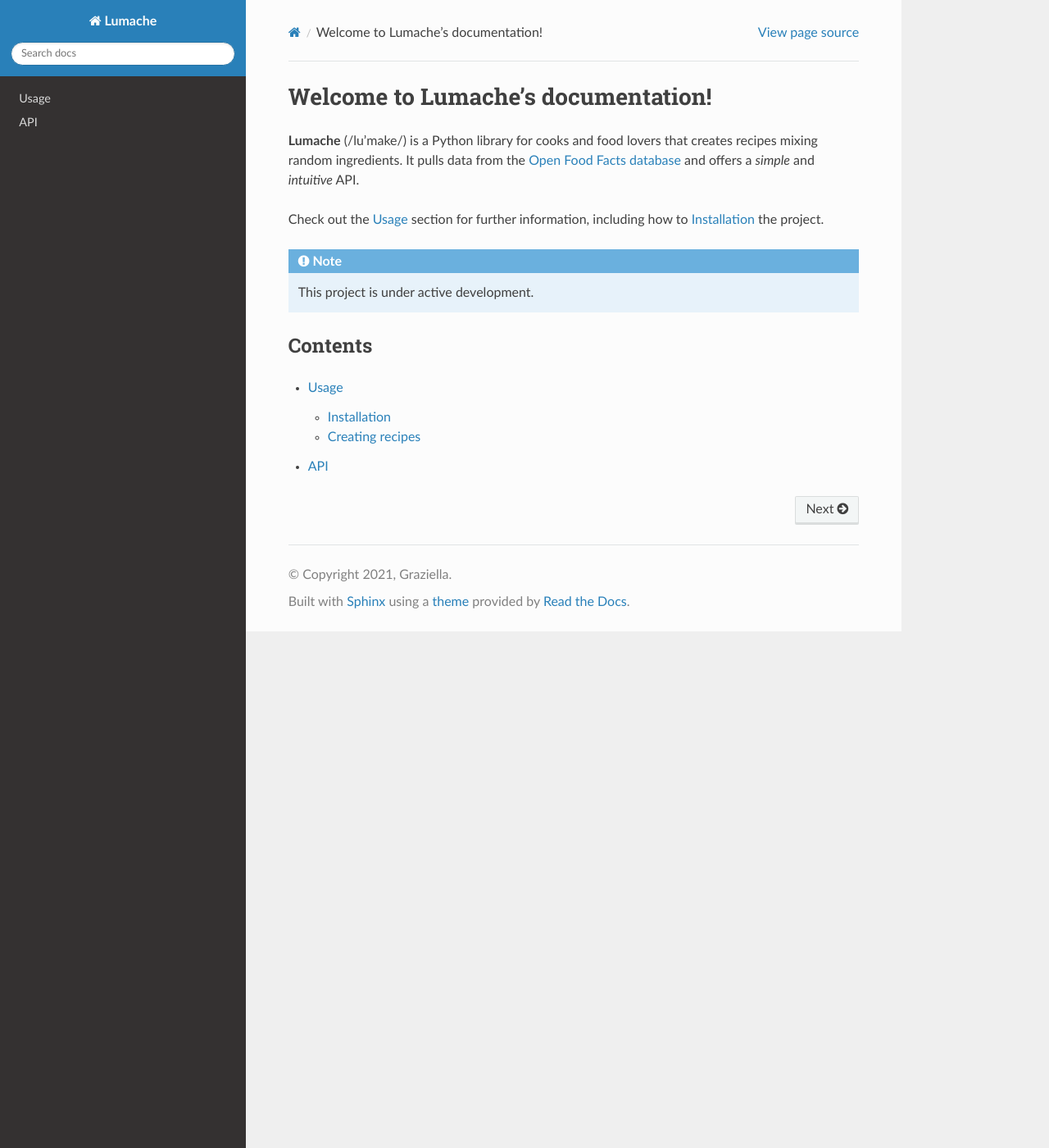
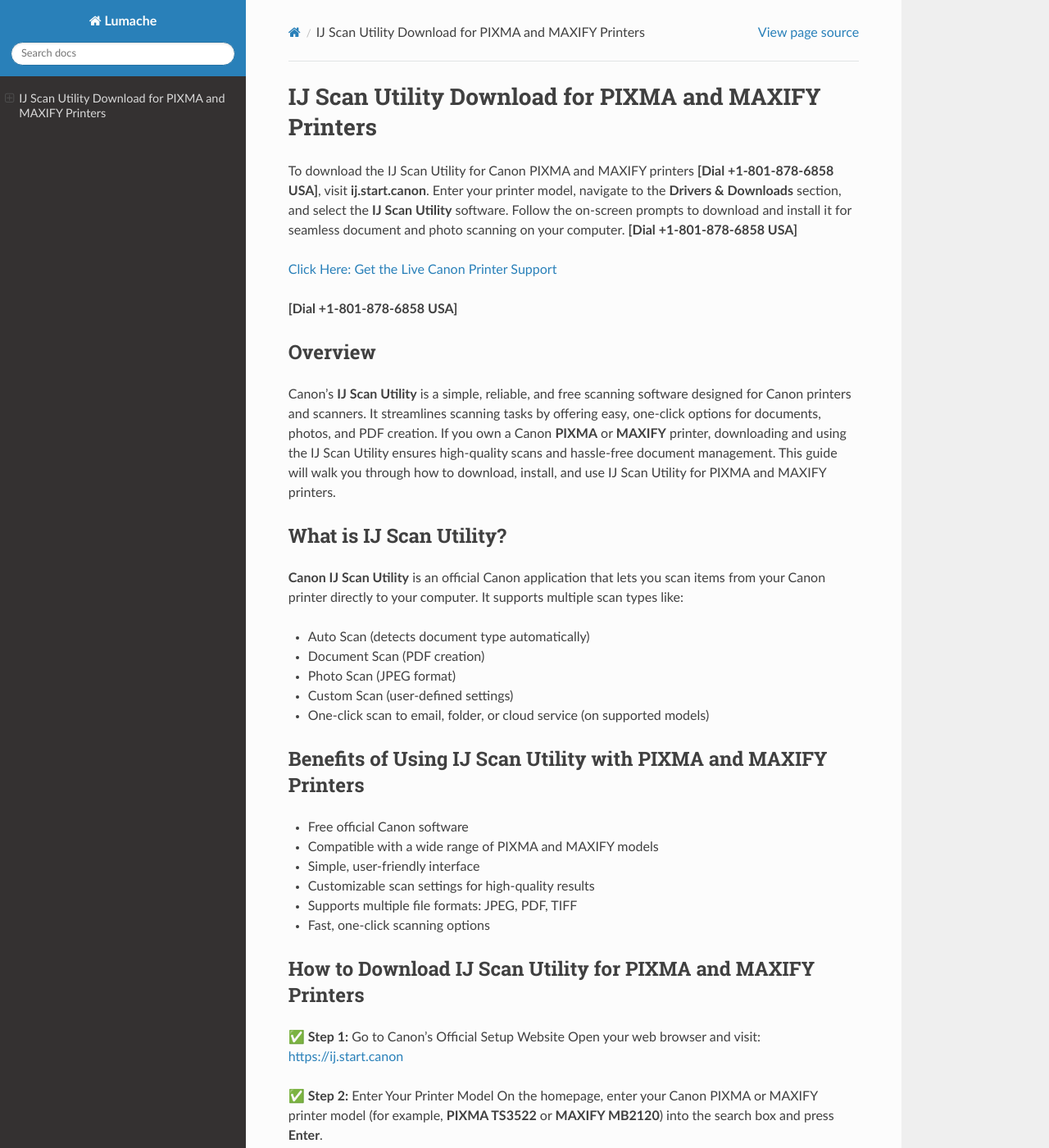
Before and after one commit to meganfloress/pixmaijscan, a Sphinx documentation site: the page built from docs/source/index.rst, in a window 1280 px wide and 1400 px high. Shown: the whole window at 82% size. Built offline with Sphinx 7.4.7 and the Read the Docs theme 3.1.0, drawn with Linux system fonts in a browser that asks for light colours; some of the changed text lies outside the part shown.

Commit message:
Update index.rst

```diff
--- a/docs/source/index.rst
+++ b/docs/source/index.rst
@@ -1,22 +1,111 @@
-Welcome to Lumache's documentation!
-===================================
+IJ Scan Utility Download for PIXMA and MAXIFY Printers
+======================================================
 
-**Lumache** (/lu'make/) is a Python library for cooks and food lovers
-that creates recipes mixing random ingredients.
-It pulls data from the `Open Food Facts database <https://world.openfoodfacts.org/>`_
-and offers a *simple* and *intuitive* API.
+To download the IJ Scan Utility for Canon PIXMA and MAXIFY printers **[Dial +1-801-878-6858 USA]**, visit **ij.start.canon**. Enter your printer model, navigate to the **Drivers & Downloads** section, and select the **IJ Scan Utility** software. Follow the on-screen prompts to download and install it for seamless document and photo scanning on your computer. **[Dial +1-801-878-6858 USA]**
 
-Check out the :doc:`usage` section for further information, including
-how to :ref:`installation` the project.
+`Click Here: Get the Live Canon Printer Support <https://jivo.chat/KlZSRejpBm>`_
 
-.. note::
+**[Dial +1-801-878-6858 USA]**
 
-   This project is under active development.
-
-Contents
+Overview
 --------
 
-.. toctree::
+Canon’s **IJ Scan Utility** is a simple, reliable, and free scanning software designed for Canon printers and scanners.
+It streamlines scanning tasks by offering easy, one-click options for documents, photos, and PDF creation.
+If you own a Canon **PIXMA** or **MAXIFY** printer, downloading and using the IJ Scan Utility ensures high-quality scans and hassle-free document management.
+This guide will walk you through how to download, install, and use IJ Scan Utility for PIXMA and MAXIFY printers.
 
-   usage
-   api
+What is IJ Scan Utility?
+------------------------
+
+**Canon IJ Scan Utility** is an official Canon application that lets you scan items from your Canon printer directly to your computer.
+It supports multiple scan types like:
+
+- Auto Scan (detects document type automatically)
+- Document Scan (PDF creation)
+- Photo Scan (JPEG format)
+- Custom Scan (user-defined settings)
+- One-click scan to email, folder, or cloud service (on supported models)
+
+Benefits of Using IJ Scan Utility with PIXMA and MAXIFY Printers
+---------------------------------------------------------------
+
+- Free official Canon software
+- Compatible with a wide range of PIXMA and MAXIFY models
+- Simple, user-friendly interface
+- Customizable scan settings for high-quality results
+- Supports multiple file formats: JPEG, PDF, TIFF
+- Fast, one-click scanning options
+
+How to Download IJ Scan Utility for PIXMA and MAXIFY Printers
+-------------------------------------------------------------
+
+✅ **Step 1:** Go to Canon’s Official Setup Website
+Open your web browser and visit: https://ij.start.canon
+
+✅ **Step 2:** Enter Your Printer Model
+On the homepage, enter your Canon PIXMA or MAXIFY printer model (for example, **PIXMA TS3522** or **MAXIFY MB2120**) into the search box and press **Enter**.
+
+✅ **Step 3:** Access Drivers & Downloads
+Once your printer’s support page opens:
+
+- Click on the **Drivers & Downloads** tab.
+- Scroll to locate **IJ Scan Utility** under the **Software** section.
+- In some cases, it may be bundled within the **Full Driver & Software Package**.
+
+✅ **Step 4:** Download the Software
+Click **Download** next to the **IJ Scan Utility** or the complete driver package.
+The download will begin automatically and typically save to your **Downloads** folder.
+
+How to Install IJ Scan Utility
+------------------------------
+
+**For Windows:**
+
+- Open the **Downloads** folder.
+- Double-click the downloaded `.exe` file.
+- Follow the on-screen prompts to install.
+- Accept the license agreement.
+- Choose your installation directory (or use the default).
+- Complete the installation.
+- Find **IJ Scan Utility** under **Start Menu > Canon Utilities**.
+
+**For Mac:**
+
+- Open the **Downloads** folder.
+- Double-click the downloaded `.dmg` file.
+- Open the installer package (`.pkg`).
+- Follow the on-screen instructions.
+- Enter your Mac administrator password when prompted.
+- Complete the installation.
+- Locate **IJ Scan Utility** under **Applications > Canon Utilities**.
+
+How to Use IJ Scan Utility with PIXMA and MAXIFY Printers
+---------------------------------------------------------
+
+1. Open **IJ Scan Utility** from your computer.
+2. Select your Canon printer model from the drop-down menu.
+3. Choose a scan option:
+   - Auto
+   - Document
+   - Photo
+   - Custom
+4. Adjust the settings as needed.
+5. Click **Scan**.
+6. View or save your scanned document in your preferred format.
+
+Troubleshooting Tips
+--------------------
+
+- Ensure your PIXMA or MAXIFY printer is compatible with **IJ Scan Utility**.
+- Download software only from the official **ij.start.canon** website.
+- Disable firewall/antivirus if the installation or printer detection fails.
+- Confirm your printer’s firmware is up-to-date.
+- Restart your printer and computer if scanning issues persist.
+
+Conclusion
+----------
+
+Downloading and installing **IJ Scan Utility** for Canon PIXMA and MAXIFY printers is a quick, reliable, and effective way to simplify scanning tasks.
+This free tool enhances your productivity by offering one-click, high-quality scans for documents, photos, and more.
+Always use **ij.start.canon** to download the latest version of this essential utility, ensuring seamless compatibility and security for your Canon devices.
```
